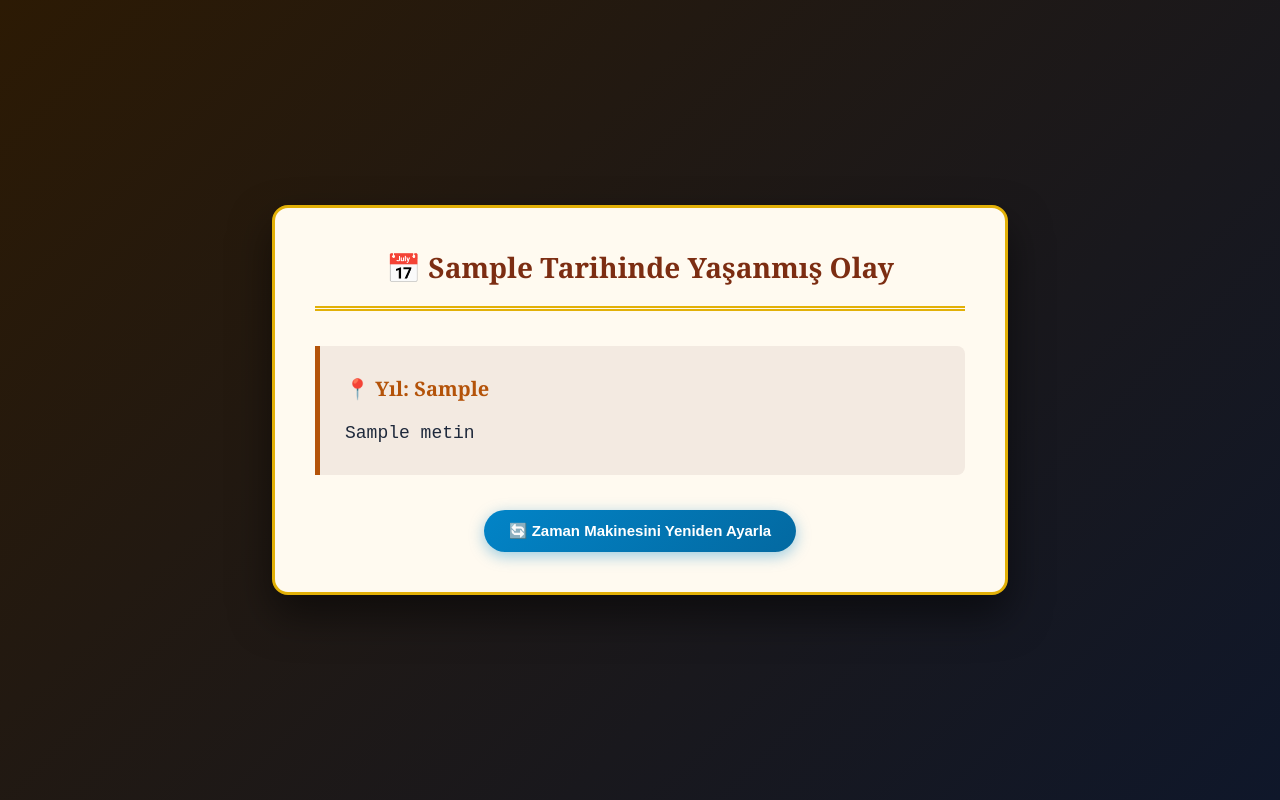
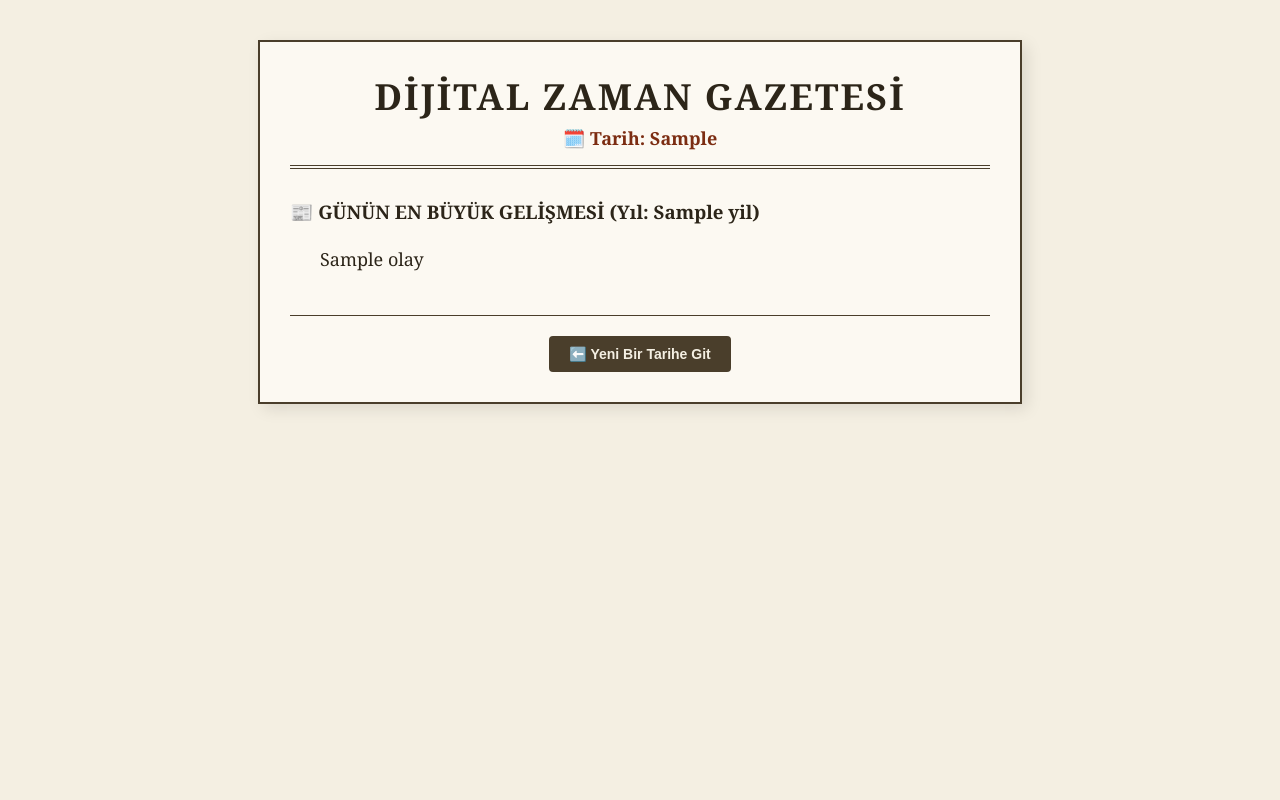
Before and after one commit to yesimcatalbas/zaman-kapsulu, a Flask app: template templates/tasarim.html in a window 1280 px wide. Run offline with Flask 3, Linux system fonts and the light colour scheme; the template is opened without the code that fills it: most values are stand-ins (such as "Sample title", 1, 10 or a date in 2020).

Commit message:
kesin tarih odakli kod guncellendi

```diff
--- a/app.py
+++ b/app.py
@@ -1,68 +1,66 @@
-from flask import Flask, render_template, request
+from flask import Flask, render_template, request, redirect, url_for
 import requests
 from datetime import datetime
 
 app = Flask(__name__)
 
+# Yapay zekasız, tamamen internet verisine dayalı zaman makinesi fonksiyonu
 def tarihten_veri_getir(secilen_tarih):
     try:
+        # Gelen tarihi (Yıl-Ay-Gün) formatına parçalıyoruz
         tarih_objesi = datetime.strptime(secilen_tarih, "%Y-%m-%d")
-        gun = f"{tarih_objesi.day:02d}"
-        ay = f"{tarih_objesi.month:02d}"
-        yil = int(tarih_objesi.year)
+        gun = datetime_objesi_olustur(tarih_objesi.day)
+        ay = datetime_objesi_olustur(tarih_objesi.month)
+        yil = tarih_objesi.year
 
-        # Wikipedia Türkçe API adresi
+        # Wikipedia'nın "Tarihte Bugün" API'sinden o günkü tüm olayları çekiyoruz
         api_adresi = f"https://api.wikimedia.org/feed/v1/wikipedia/tr/onthisday/all/{ay}/{gun}"
-        headers = {
-            "User-Agent": "ZamanKapsulu/1.0 (iletisim@zaman-kapsulu.com)"
+        headers = {'User-Agent': 'ZamanKapsuluUygulamasi/1.0 (iletisim@webkapsulu.com)'}
+
+        yanit = requests.get(api_adresi, headers=headers).json()
+        olaylar = yanit.get("selected", [])
+
+        # Kullanıcının seçtiği yıla en yakın veya o yıldaki olayı buluyoruz
+        en_uygun_olay = "O tarihte dünya genelinde kayda değer büyük bir olay bulunamadı veya arşivlerde yok."
+
+        for olay in olaylar:
+            if olay.get("year") == yil:
+                en_uygun_olay = olay.get("text")
+                break
+            # Eğer tam o yıl yoksa, o güne ait popüler ilk olayı seçelim
+            elif olaylar:
+                en_uygun_olay = olaylar[0].get("text")
+
+        return {
+            "durum": True,
+            "olay": en_uygun_olay,
+            "yil": yil,
+            "tam_tarih": f"{gun}.{ay}.{yil}"
+        }
+    except Exception as hata:
+        # İnternet kesilmesi veya API hatası durumunda çökmemesi için önlem
+        return {
+            "durum": False,
+            "olay": "Veriler çekilirken bir hata oluştu. Lütfen tekrar deneyin.",
+            "yil": "Bilinmiyor",
+            "tam_tarih": secilen_tarih
         }
 
-        yanit = requests.get(api_adresi, headers=headers)
-        veri = yanit.json()
+def datetime_objesi_olustur(deger):
+    # API çift haneli gün/ay istediği için (örn: 5 yerine 05) biçimlendirme yapıyoruz
+    return f"{deger:02d}"
 
-        # DÜZELTME 1: Wikipedia API'sinde olaylar anahtarı "events" değil, "selected" olarak döner.
-        olaylar = veri.get("selected", [])
-
-        ayni_yil_olaylari = []
-        for olay in olaylar:
-            olay_yili = olay.get("year")
-
-            # DÜZELTME 2: Gelen yıl bilgisi bazen None veya boş olabiliyor, güvenli kontrol ekledik.
-            if olay_yili is not None and int(olay_yili) == yil:
-                ayni_yil_olaylari.append(olay)
-
-        if ayni_yil_olaylari:
-            secilen_olay = ayni_yil_olaylari[0]
-            metin = secilen_olay.get("text", "")
-            return {
-                "durum": True,
-                "tam_tarih": f"{gun}.{ay}.{yil}",
-                "olay_yili": yil,
-                "metin": metin
-            }
-        else:
-            return {
-                "durum": False,
-                "tam_tarih": f"{gun}.{ay}.{yil}",
-                "olay_yili": yil,
-                "metin": f"{gun}.{ay}.{yil} tarihinde dünya genelinde resmi olarak kayda geçmiş büyük bir tarihi olay bulunamadı."
-            }
-
-    except Exception as hata:
-        return {
-            "durum": False,
-            "tam_tarih": secilen_tarih,
-            "olay_yili": "Hata",
-            "metin": "Arşiv bağlantısında bir sorun oluştu."
-        }
-
+# ANA SAYFA: Kullanıcının tarihi seçtiği yer
 @app.route("/", methods=["GET", "POST"])
 def index():
     if request.method == "POST":
+        # Formdan gelen tarihi alıyoruz
         kullanici_tarihi = request.form.get("tarih_girdisi")
         if kullanici_tarihi:
-            sonuc = tarihten_veri_getir(kullanici_tarihi)
-            return render_template("tasarim.html", veri=sonuc)
+            # Veriyi çekip tasarım sayfasına parametre olarak gönderiyoruz
+            sonuclar = tarihten_veri_getir(kullanici_tarihi)
+            return render_template("tasarim.html", veri=sonuclar)
+
     return render_template("index.html")
 
 if __name__ == "__main__":
--- a/templates/tasarim.html
+++ b/templates/tasarim.html
@@ -3,69 +3,67 @@
 <head>
     <meta charset="UTF-8">
     <meta name="viewport" content="width=device-width, initial-scale=1.0">
-    <title>{{ veri.tam_tarih }} Tarihli Zaman Arşivi</title>
+    <title>{{ veri.tam_tarih }} - Zaman Arşivi</title>
     <style>
         body {
-            font-family: 'Courier New', Courier, monospace;
-            background: linear-gradient(135deg, #2c1a04 0%, #0f172a 100%);
-            color: #f8fafc;
+            font-family: 'Georgia', serif;
+            background-color: #f4efe2; /* Nostaljik gazete kağıdı rengi */
+            color: #2c2519;
             margin: 0;
-            height: 100vh;
-            display: flex;
-            justify-content: center;
-            align-items: center;
+            padding: 40px 20px;
+            display: block;
         }
         .kapsul {
-            max-width: 650px;
-            width: 100%;
-            border: 3px solid #e2b007;
-            padding: 40px;
-            background-color: #fffaf0;
-            color: #1e293b;
-            border-radius: 16px;
-            box-shadow: 0 20px 40px rgba(0,0,0,0.5);
-            text-align: center;
+            max-width: 700px;
+            margin: auto;
+            border: 2px solid #4a3e2b;
+            padding: 30px;
+            background: #fcf9f2;
+            box-shadow: 5px 5px 15px rgba(0,0,0,0.1);
         }
         .ust-baslik {
-            border-bottom: 5px double #e2b007;
-            padding-bottom: 20px;
-            margin-bottom: 35px;
+            text-align: center;
+            border-bottom: 4px double #4a3e2b;
+            padding-bottom: 15px;
+            margin-bottom: 30px;
         }
         .ust-baslik h1 {
-            font-family: 'Georgia', serif;
-            font-size: 28px;
+            font-size: 36px;
             margin: 0;
+            text-transform: uppercase;
+            letter-spacing: 2px;
+        }
+        .tarih-etiketi {
+            font-weight: bold;
+            font-size: 18px;
             color: #7c2d12;
+            margin-top: 5px;
         }
-        .olay-icerik {
-            background: #f3eae1;
-            border-left: 5px solid #b45309;
-            padding: 25px;
+        .haber-icerik {
             line-height: 1.8;
             font-size: 18px;
             text-align: justify;
-            border-radius: 0 8px 8px 0;
-            margin-bottom: 35px;
+            text-indent: 30px;
         }
-        .olay-yili {
-            font-weight: bold;
-            color: #b45309;
-            font-size: 20px;
-            display: block;
-            margin-bottom: 10px;
-            font-family: 'Georgia', serif;
+        .alt-menu {
+            margin-top: 40px;
+            text-align: center;
+            border-top: 1px solid #4a3e2b;
+            padding-top: 20px;
         }
         .btn-geri {
             display: inline-block;
-            padding: 12px 25px;
-            background: linear-gradient(135deg, #0284c7 0%, #0369a1 100%);
-            color: white;
+            padding: 10px 20px;
+            background: #4a3e2b;
+            color: #f4efe2;
             text-decoration: none;
             font-family: sans-serif;
-            font-size: 15px;
-            border-radius: 30px;
+            font-size: 14px;
+            border-radius: 4px;
             font-weight: bold;
-            box-shadow: 0 4px 15px rgba(2, 132, 199, 0.4);
+        }
+        .btn-geri:hover {
+            background: #2c2519;
         }
     </style>
 </head>
@@ -73,16 +71,18 @@
 
     <div class="kapsul">
         <div class="ust-baslik">
-            <h1>📅 {{ veri.tam_tarih }} Tarihinde Yaşanmış Olay</h1>
+            <h1>DİJİTAL ZAMAN GAZETESİ</h1>
+            <div class="tarih-etiketi">🗓️ Tarih: {{ veri.tam_tarih }}</div>
         </div>
 
-        <div class="olay-icerik">
-            <span class="olay-yili">📍 Yıl: {{ veri.olay_yili }}</span>
-            {{ veri.metin }}
+        <h3>📰 GÜNÜN EN BÜYÜK GELİŞMESİ (Yıl: {{ veri.yil }})</h3>
+
+        <div class="haber-icerik">
+            {{ veri.olay }}
         </div>
 
         <div class="alt-menu">
-            <a href="/" class="btn-geri">🔄 Zaman Makinesini Yeniden Ayarla</a>
+            <a href="/" class="btn-geri">⬅️ Yeni Bir Tarihe Git</a>
         </div>
     </div>
 
```
Also changed, not shown: templates/index.html (+6 -8 lines).
